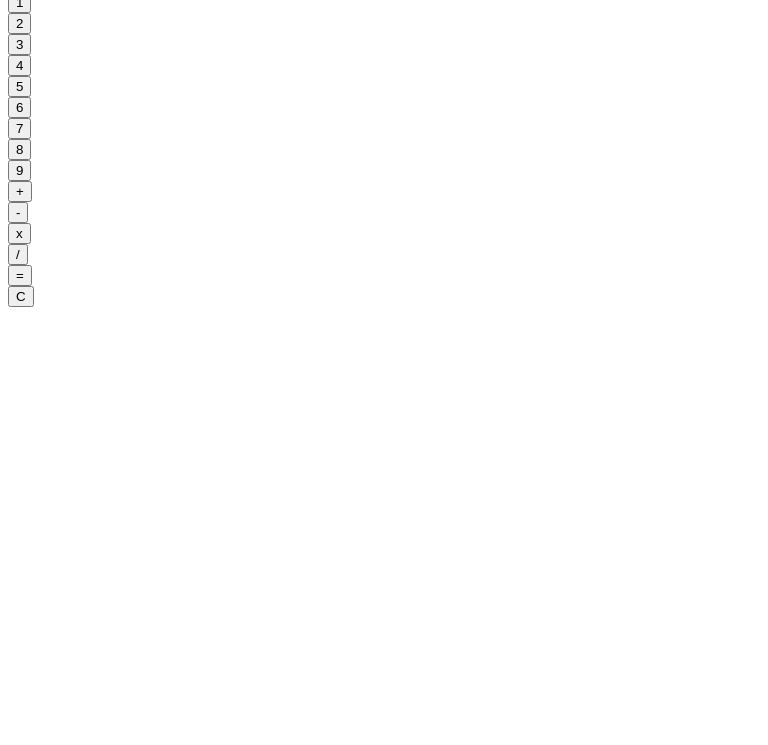
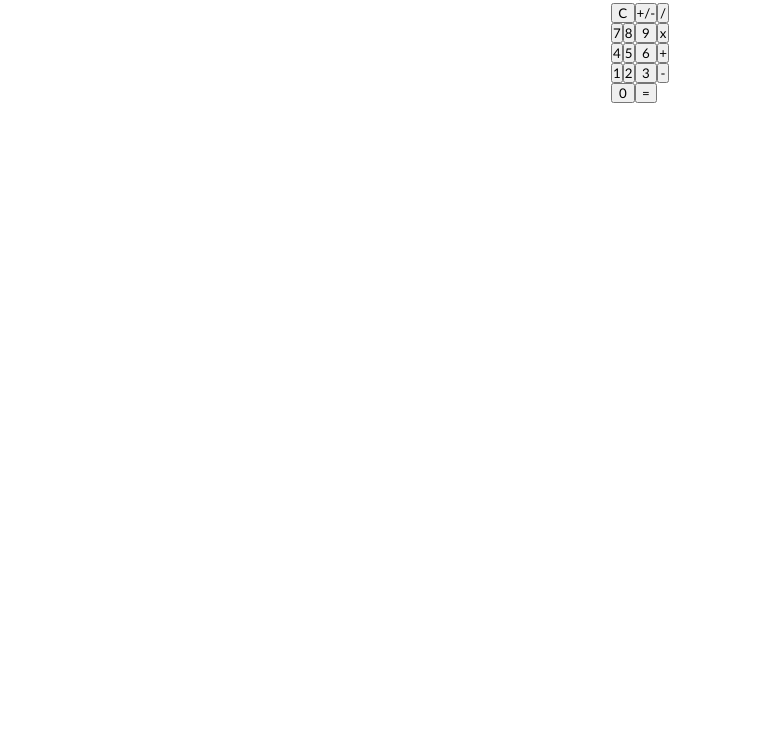
Before and after one commit to snaeem3/calculator, a plain HTML site: page index.html in a window 1280 px wide. Shown: the part 55-800 px from the top of the page, without its empty margins (0-768 px from the left). Drawn offline with Linux system fonts and the light colour scheme.

Commit message:
Add styles.css with button grid layout

```diff
--- a/index.html
+++ b/index.html
@@ -4,31 +4,34 @@
     <meta charset="UTF-8">
     <meta http-equiv="X-UA-Compatible" content="IE=edge">
     <meta name="viewport" content="width=device-width, initial-scale=1.0">
+    <link rel="stylesheet" href="styles.css">
     <title>Calculator</title>
 </head>
 <body>
+    <h1>Calculator</h1>
     <div id="display">0</div>
-    <div id="buttons">
-        <div id="numbers">
-            <div class="number"><button type="button" id="zero">0</button></div>
-            <div class="number"><button type="button" id="one">1</button></div>
-            <div class="number"><button type="button" id="two">2</button></div>
-            <div class="number"><button type="button" id="three">3</button></div>
-            <div class="number"><button type="button" id="four">4</button></div>
-            <div class="number"><button type="button" id="five">5</button></div>
-            <div class="number"><button type="button" id="six">6</button></div>
-            <div class="number"><button type="button" id="seven">7</button></div>
-            <div class="number"><button type="button" id="eight">8</button></div>
-            <div class="number"><button type="button" id="nine">9</button></div>
-        </div>
-        <div id="operators">
-            <div class="operator"><button type="button" class="operator" id="add">+</button></div>
-            <div class="operator"><button type="button" class="operator" id="subtract">-</button></div>
-            <div class="operator"><button type="button" class="operator" id="multiply">x</button></div>
-            <div class="operator"><button type="button" class="operator" id="divide">/</button></div>
-        </div>
-        <div id="equals"><button type="button" id="equal">=</button></div>
-        <div id="clears"><button type="button" id="clear">C</button></div>
+    <div id="button-container">
+        <button type="button" id="clear">C</button>
+        <button type="button" id="plus-minus">+/-</button>
+        <button type="button" class="operator" id="divide">/</button>
+
+        <button type="button" class="number" id="seven">7</button>
+        <button type="button" class="number" id="eight">8</button>
+        <button type="button" class="number" id="nine">9</button>
+        <button type="button" class="operator" id="multiply">x</button>
+
+        <button type="button" class="number" id="four">4</button>
+        <button type="button" class="number" id="five">5</button>
+        <button type="button" class="number" id="six">6</button>
+        <button type="button" class="operator" id="add">+</button>
+
+        <button type="button" class="number" id="one">1</button>
+        <button type="button" class="number" id="two">2</button>
+        <button type="button" class="number" id="three">3</button>
+        <button type="button" class="operator" id="subtract">-</button>
+
+        <button type="button" class="number" id="zero">0</button>
+        <button type="button" id="equal">=</button>
 
     </div>
     <script src="javascript.js"></script>
--- a/javascript.js
+++ b/javascript.js
@@ -54,9 +54,13 @@ const buttons = document.querySelectorAll('button');
 buttons.forEach((button) => {
   button.addEventListener('click', () => {
     if (button.id === "clear") {
-        currentNum = 0;
+        resetCurrentNum();
         prevNum = 0;
         updateDisplay(0);
+    }
+    else if (button.id === "plus-minus") {
+        currentNum = operate(currentNum,-1,"multiply");
+        updateDisplay(currentNum);
     }
     //if button is number increment current number and update display value
     else if (button.id in numDict) {
@@ -74,7 +78,7 @@ buttons.forEach((button) => {
         else {
             prevNum = currentNum;
         }
-        currentNum = 0;
+        resetCurrentNum();
         currentOperator = button.id;
     }
     else if (button.id === "equal" && currentOperator != ""){
--- /dev/null
+++ b/styles.css
@@ -0,0 +1,27 @@
+:root {
+    --text-color: rgb(255,255,255);
+}
+
+* {
+    box-sizing: border-box;
+    margin: 0;
+    padding: 0;
+    font-family:'Gill Sans', 'Gill Sans MT', Calibri, 'Trebuchet MS', sans-serif
+}
+
+body {
+    display: flex;
+    flex-direction: column;
+    align-items: center;
+}
+
+#button-container {
+    display: grid;
+    grid-template-columns: auto auto auto auto;
+}
+
+#clear,
+#zero {
+    grid-column-start: 1;
+    grid-column-end: 3;
+}
```
